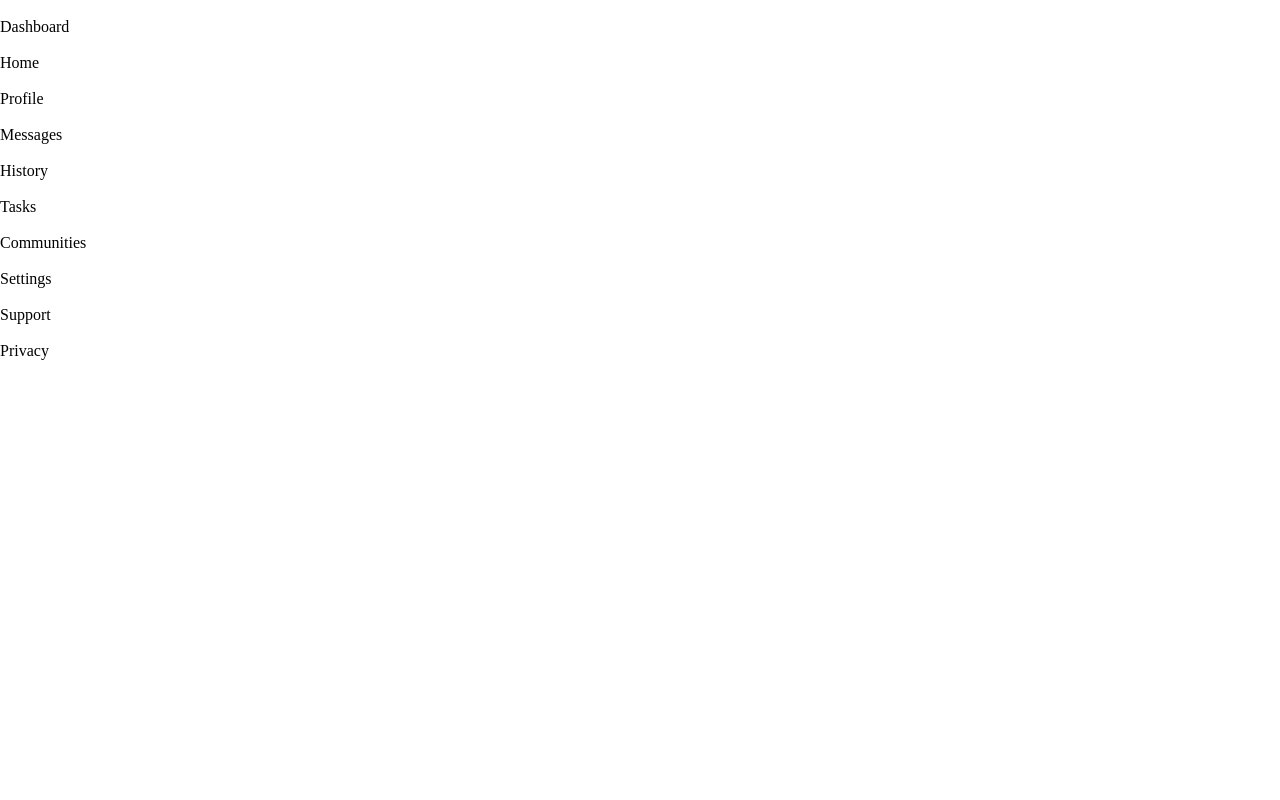
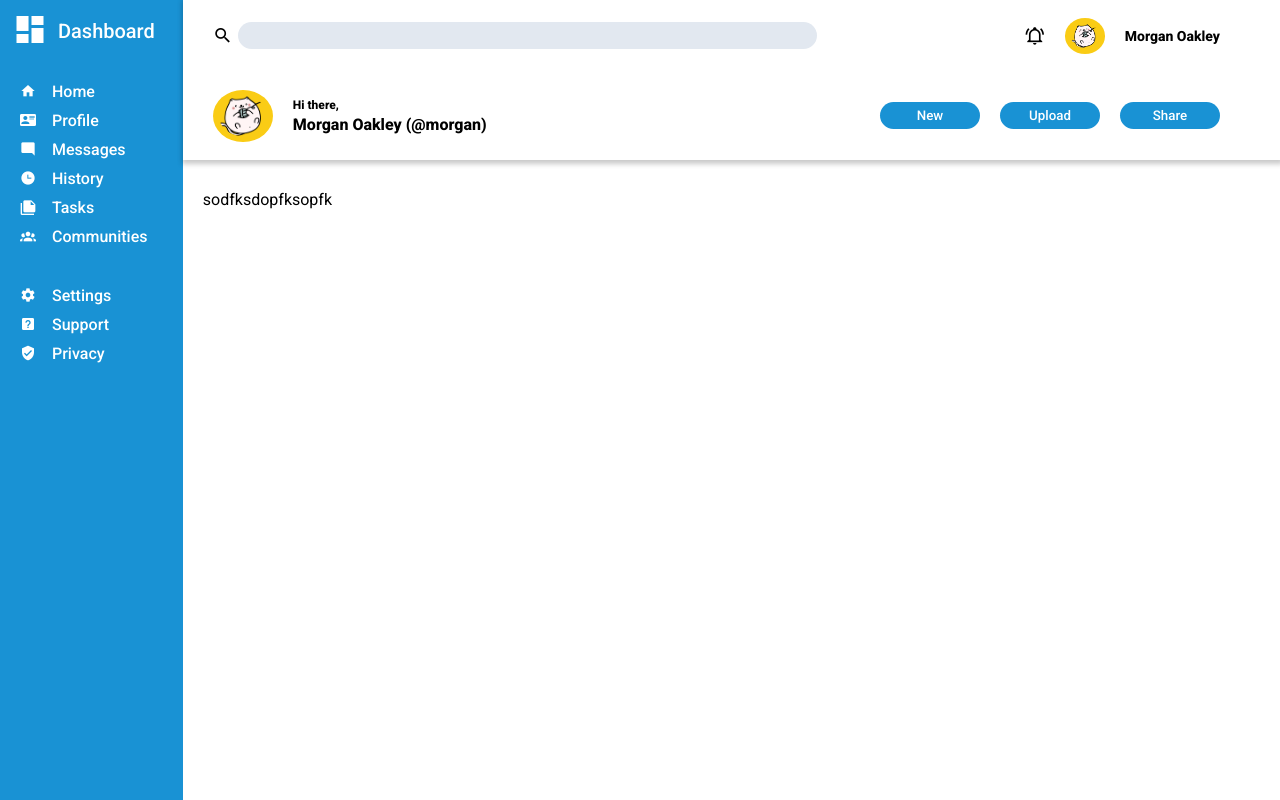
Before and after one commit to santosleonardo86/admin-dashboard, a plain HTML site: page index.html in a window 1280 px wide. Drawn offline with Linux system fonts and the light colour scheme.

Commit message:
finalizando a sidebar e o header

```diff
--- a/index.html
+++ b/index.html
@@ -5,6 +5,7 @@
   <meta charset="UTF-8">
   <meta name="viewport" content="width=device-width, initial-scale=1.0">
   <link rel="stylesheet" href="./style.css">
+  <link rel="stylesheet" href="https://cdn.jsdelivr.net/npm/@mdi/font@7.4.47/css/materialdesignicons.min.css">
 
   <title>Admin Dashboard</title>
 </head>
@@ -12,65 +13,98 @@
 <body>
 
   <div class="container">
+
     <div class="sidebar">
-      <div class="logo-section">
-        <img src="" alt="">
+      <div class="logo">
+        <span class="mdi mdi-view-dashboard"></span>
         <p>Dashboard</p>
       </div>
 
-      <div class="options-one">
+      <div class="lists">
+        <div class="list-one">
           <ul>
             <li>
-            <img src="" alt="">
+              <span class="mdi mdi-home"></span>
               <p>Home</p>
             </li>
             <li>
-            <img src="" alt="">
+              <span class="mdi mdi-card-account-details"></span>
               <p>Profile</p>
             </li>
             <li>
-            <img src="" alt="">
+              <span class="mdi mdi-message-reply"></span>
               <p>Messages</p>
             </li>
             <li>
-            <img src="" alt="">
+              <span class="mdi mdi-clock-time-three"></span>
               <p>History</p>
             </li>
             <li>
-            <img src="" alt="">
+              <span class="mdi mdi-note-multiple"></span>
               <p>Tasks</p>
             </li>
             <li>
-            <img src="" alt="">
+              <span class="mdi mdi-account-group"></span>
               <p>Communities</p>
             </li>
           </ul>
         </div>
 
-      <div class="options-two">
+        <div class="list-two">
           <ul>
             <li>
-            <img src="" alt="">
+              <span class="mdi mdi-cog"></span>
               <p>Settings</p>
             </li>
             <li>
-            <img src="" alt="">
+              <span class="mdi mdi-help-box"></span>
               <p>Support</p>
             </li>
             <li>
-            <img src="" alt="">
+              <span class="mdi mdi-shield-check"></span>
               <p>Privacy</p>
             </li>
           </ul>
         </div>
       </div>
+    </div>
 
     <div class="header">
 
+      <div class="first-row">
+        <div class="search">
+          <span class="mdi mdi-magnify"></span>
+          <input type="text" name="" id="">
+        </div>
+
+        <div class="right-corner">
+          <span class="mdi mdi-bell-ring-outline"></span>
+          <div class="profile">
+            <img src="./img/cat2.png" alt="" width="40px" class="img-cat">
+            <p>Morgan Oakley</p>
+          </div>
+        </div>
+      </div>
+
+      <div class="second-row">
+        <div class="user-info">
+          <img src="./img/cat2.png" alt="" width="60px" class="img-cat">
+          <div class="message">
+            <p class="hi">Hi there,</p>
+            <p>Morgan Oakley (@morgan)</p>
+          </div>
+        </div>
+
+        <div class="buttons">
+          <button type="button">New</button>
+          <button type="button">Upload</button>
+          <button type="button">Share</button>
+        </div>
+      </div>
     </div>
 
     <div class="main">
-
+      <p>sodfksdopfksopfk</p>
     </div>
   </div>
 
--- a/style.css
+++ b/style.css
@@ -3,4 +3,172 @@
 * {
   margin: 0;
   padding: 0;
+  box-sizing: border-box;
+  font-family: 'Roboto', sans-serif;
 }
+
+li {
+  list-style: none;
+}
+
+.container {
+  height: 100vh;
+  display: grid;
+  grid-template: 1fr 4fr / 1fr 6fr;
+}
+
+.sidebar {
+  grid-column: 1 / 2;
+  grid-row: 1 / 3;
+  background: #1992d4;
+  color: #fff;
+  font-weight: 500;
+  /* gap: 20px; */
+
+  .logo {
+    display: flex;
+    align-items: center;
+    gap: 10px;
+    padding: 10px 12px 30px;
+
+
+    span {
+      font-size: 36px
+    }
+
+    p {
+      font-size: 20px;
+    }
+  }
+
+  .lists {
+    display: grid;
+    gap: 40px;
+    font-size: 16px;
+    padding: 0px 20px;
+
+
+    li {
+      display: flex;
+      align-items: center;
+      gap: 16px;
+    }
+
+    .list-one ul {
+      display: grid;
+      gap: 10px;
+    }
+
+    .list-two ul {
+      display: grid;
+      gap: 10px;
+    }
+  }
+}
+
+.header {
+  padding: 0 60px 0 30px;
+  display: grid;
+  grid-template-columns: 3fr 2fr;
+  box-shadow: 1px 2px 5px 2px #00000037;
+
+  img {
+    border-radius: 50%;
+    background: #facc15;
+    padding: 6px;
+  }
+
+  .first-row {
+    grid-column: 1 / 3;
+    display: grid;
+    grid-template-columns: 2fr 1fr;
+    gap: 10%;
+
+    .search {
+      display: grid;
+      grid-template-columns: 25px 25fr;
+      grid-auto-flow: column;
+      align-items: center;
+
+      .mdi-magnify {
+        font-size: 20px;
+      }
+
+      input {
+        background: #e2e8f0;
+        border: none;
+        border-radius: 15px;
+        outline: none;
+        padding: 6px 10px;
+        /* flex: 1; */
+        /* min-width: 300px; */
+      }
+    }
+
+    .right-corner {
+      display: flex;
+      align-items: center;
+      gap: 20px;
+      justify-content: end;
+
+      .mdi-bell-ring-outline {
+        font-size: 20px;
+      }
+
+      .profile {
+        display: flex;
+        align-items: center;
+        gap: 20px;
+        font-size: 14px;
+        font-weight: 800;
+      }
+    }
+  }
+
+  .second-row {
+    grid-column: 1 / 3;
+    display: grid;
+    grid-template-columns: 2fr 1fr;
+    align-items: center;
+
+    .user-info {
+      display: flex;
+      align-items: center;
+      gap: 20px;
+      font-weight: 800;
+
+      .message {
+        display: flex;
+        flex-direction: column;
+        gap: 3px;
+
+        .hi {
+          font-size: 12px;
+        }
+      }
+    }
+
+    .buttons {
+      display: grid;
+      grid-auto-flow: column;
+      gap: 20px;
+      justify-content: end;
+    }
+
+    button {
+      width: 100px;
+      background: #1992d4;
+      border: none;
+      border-radius: 15px;
+      padding: 6px 0;
+      color: #fff;
+      font-weight: 500;
+    }
+  }
+
+
+}
+
+.main {
+  padding: 30px 20px 40px 20px;
+}
```
Also changed, not shown: img/cat.png (added), img/cat2.png (added), img/dog.png (added), img/penguin.png (added), img/penguin2.png (added), img/spider.png (added). Lines whose indentation alone changed are shown as unchanged.
